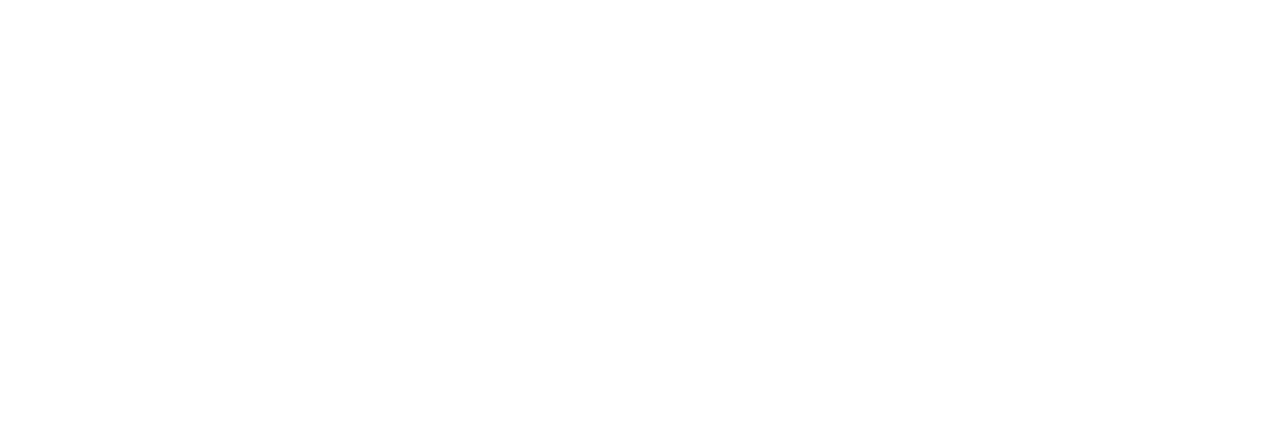
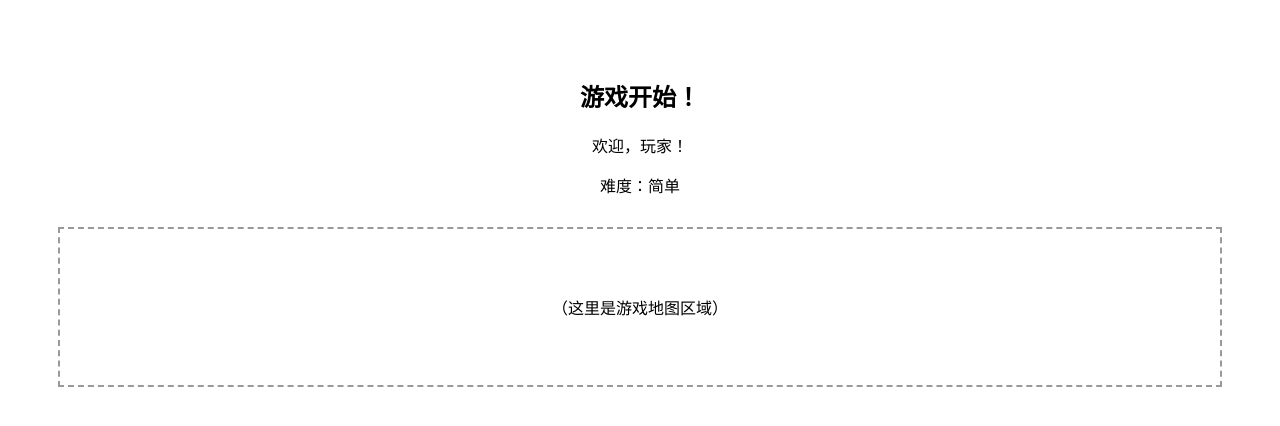
Before and after one commit to xgwsgdhs/SkyCity, a Vue app: page /game in a window 1280 px wide. Shown: the top 426 px of the page. Built offline with nearby package versions, Linux system fonts and the light colour scheme.

Commit message:
初步搭建游戏页面框架

```diff
--- a/src/pages/GamePage.vue
+++ b/src/pages/GamePage.vue
@@ -1,11 +1,52 @@
-<script setup>
+<template>
+  <div class="game-page">
+    <h2>游戏开始！</h2>
+    <p>欢迎，{{ nickname }}！</p>
+    <p>难度：{{ levelText }}</p>
 
+    <div class="game-area">
+      <!-- 以后这里放地图、工具栏、计分器 -->
+      <p>（这里是游戏地图区域）</p>
+    </div>
+  </div>
+</template>
+
+<script>
+import { ref, onMounted } from 'vue'
+
+export default {
+  setup() {
+    const nickname = ref('')
+    const level = ref('')
+
+    const levelTextMap = {
+      easy: '简单',
+      normal: '普通',
+      hard: '困难'
+    }
+
+    const levelText = ref('')
+
+    onMounted(() => {
+      nickname.value = localStorage.getItem('nickname') || '玩家'
+      level.value = localStorage.getItem('level') || 'easy'
+      levelText.value = levelTextMap[level.value] || '简单'
+    })
+
+    return { nickname, levelText }
+  }
+}
 </script>
 
-<template>
+<style scoped>
+.game-page {
+  text-align: center;
+  padding: 50px;
+}
 
-</template>
-
-<style scoped>
-
+.game-area {
+  margin-top: 30px;
+  border: 2px dashed #999;
+  padding: 50px;
+}
 </style>
--- a/src/pages/LevelSelectionPage.vue
+++ b/src/pages/LevelSelectionPage.vue
@@ -19,8 +19,8 @@
     const selectLevel = (level) => {
       console.log('选择的难度：', level)
       localStorage.setItem('level', level)
-      // 未来跳转到游戏页面
-      // router.push('/game')
+      // 跳转到游戏页面
+      router.push('/game')
     }
 
     return { selectLevel }
```
